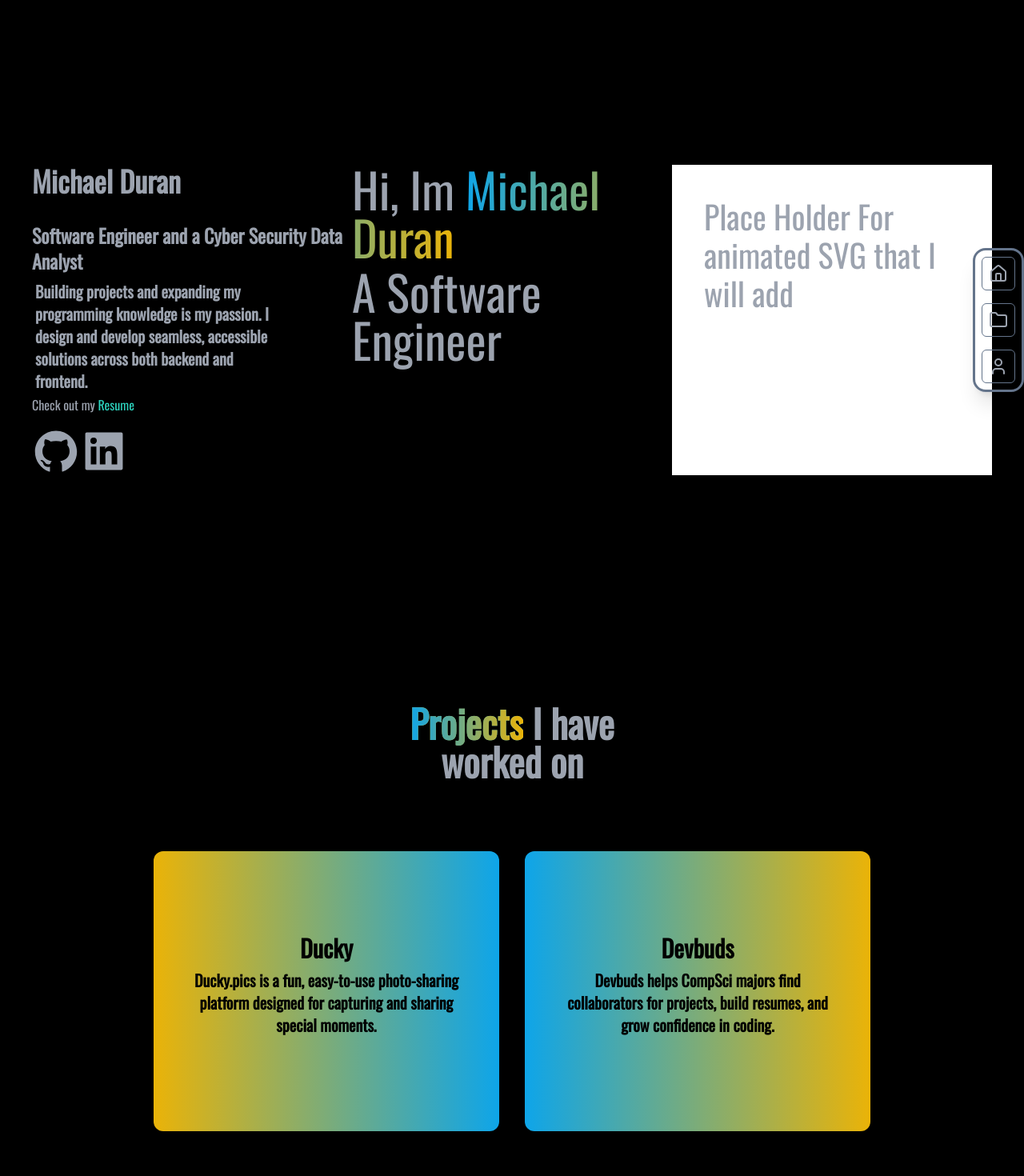
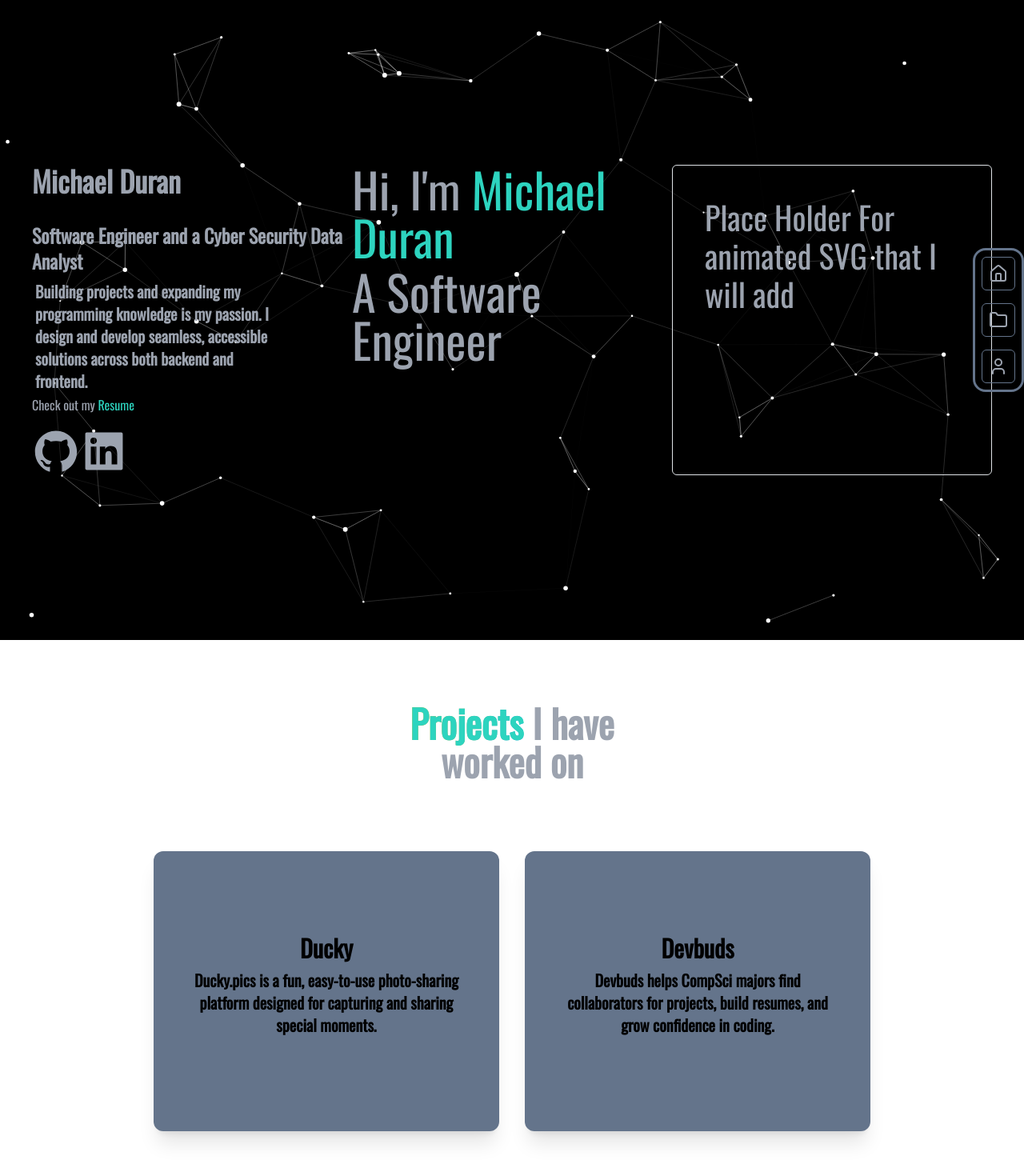
Before and after one commit to duranmichael681/Portfolio, a Next.js app: page / in a window 1280 px wide. Shown: the top 1470 px of the page at 80% size. Built offline with nearby package versions, Linux system fonts and the light colour scheme; some icons are missing.

Commit message:
Added particles to the background and chang colors

```diff
--- a/app/globals.css
+++ b/app/globals.css
@@ -3,8 +3,8 @@
 @tailwind utilities;
 
 @font-face {
-  font-family: 'Oswald';
-  src: url('/fonts/Oswald-VariableFont_wght.ttf') format('truetype');
+  font-family: "Oswald";
+  src: url("/fonts/Oswald-VariableFont_wght.ttf") format("truetype");
   font-weight: normal;
   font-style: normal;
 }
@@ -14,7 +14,7 @@ h1,
 p,
 span,
 div {
-  font-family: 'Oswald', sans-serif !important;
+  font-family: "Oswald", sans-serif !important;
 }
 a {
   color: inherit !important; /* Inherits text color from parent */
--- a/app/page.js
+++ b/app/page.js
@@ -22,10 +22,11 @@ import Bubble from "@/components/bubble";
 import { Input } from "@/components/ui/input";
 import { Button } from "@mui/material";
 import { ArrowRight } from "@mynaui/icons-react";
+import ParticlesComponent from "@/components/particlesBG";
 
 export default function Home() {
   return (
-    <div>
+    <>
       <Head>
         <title>Michael Duran Portfolio</title>
         <meta
@@ -41,17 +42,23 @@ export default function Home() {
         <meta property="og:url" content="https://yourwebsite.com" />
       </Head>
 
-      <main className="bg-white dark:bg-black text-gray-400 ">
+      {/* Particles Background Component */}
+      <div>
+        <ParticlesComponent />{" "}
+        {/* This component will handle the background effect */}
+      </div>
+
+      {/* Main Content Section */}
+      <main className="text-gray-400 relative z-10">
         {/* Navbar */}
         <Navbar />
 
         {/* Centered Content */}
-
-        <section id="intro" className="h-[100vh] flex items-center   bg-black">
+        <section id="intro" className="h-[100vh] flex items-center">
           <div className="flex w-full px-10">
-            <div className=" w-1/3 ">
+            <div className="w-1/3">
               <motion.h1
-                className="text-4xl font-bold "
+                className="text-4xl font-bold"
                 initial={{ opacity: 0, y: -20 }}
                 animate={{ opacity: 1, y: 0 }}
                 transition={{ duration: 0.5 }}
@@ -70,7 +77,7 @@ export default function Home() {
                 initial={{ opacity: 0, y: -20 }}
                 animate={{ opacity: 1, y: 0 }}
                 transition={{ duration: 0.5 }}
-                className=" text-xl font-semibold m-1 max-w-[300px] break-words"
+                className="text-xl font-semibold m-1 max-w-[300px] break-words"
               >
                 Building projects and expanding my programming knowledge is my
                 passion. I design and develop seamless, accessible solutions
@@ -80,13 +87,13 @@ export default function Home() {
                 href="https://docs.google.com/document/d/1AIJVoLaUnRe0Ua5YSJ5D1S8VYOKg3RbW/edit?usp=sharing&ouid=114518633992613409676&rtpof=true&sd=true"
                 target="_blank"
                 rel="noopener noreferrer"
-                className="flex items-center group" // Add `group` class to the parent
+                className="flex items-center group"
               >
                 Check out my&nbsp;<span className="text-teal-400">Resume</span>
                 <ArrowRight className="ml-2 transform transition-all duration-500 ease-in-out group-hover:translate-x-[10px]" />
               </a>
 
-              <div className="flex pt-3 ">
+              <div className="flex pt-3">
                 <AiFillGithub className="text-6xl" />
                 <AiFillLinkedin className="text-6xl" />
                 <a href="https://docs.google.com/document/d/1AIJVoLaUnRe0Ua5YSJ5D1S8VYOKg3RbW/edit?usp=sharing&ouid=114518633992613409676&rtpof=true&sd=true">
@@ -94,15 +101,15 @@ export default function Home() {
                 </a>
               </div>
             </div>
-            <div className="w-1/3  ">
+            <div className="w-1/3">
               <motion.h1
                 initial={{ opacity: 0, y: -20 }}
                 animate={{ opacity: 1, y: 0 }}
                 transition={{ duration: 0.5 }}
-                className=" text-6xl"
+                className="text-6xl"
               >
-                Hi, Im{" "}
-                <motion.span className="bg-gradient-to-r from-sky-500 to-yellow-500 bg-clip-text text-transparent">
+                Hi, I'm{" "}
+                <motion.span className="text-teal-400">
                   Michael Duran
                 </motion.span>
               </motion.h1>
@@ -110,27 +117,24 @@ export default function Home() {
                 initial={{ opacity: 0, y: -20 }}
                 animate={{ opacity: 1, y: 0 }}
                 transition={{ duration: 0.5 }}
-                className=" text-6xl"
+                className="text-6xl"
               >
                 A Software Engineer
               </motion.h1>
             </div>
-            <div className="w-1/3 bg-white">
-              <h1 className="p-10  ">
-                Place Holder For animated SVG that I will add{" "}
+            <div className="w-1/3 border border-gray-600 rounded">
+              <h1 className="p-10">
+                Place Holder For animated SVG that I will add
               </h1>
             </div>
           </div>
         </section>
-        <section id="projects" className="bg-black py-10">
-          <div className="flex flex-col  items-center text-center px-10 gap-10 ">
-            {/* Left Side: Title */}
-            <h1 className=" text-5xl font-bold p-10 w-1/3">
-              {" "}
-              <a className=" bg-gradient-to-r from-yellow-500 to-sky-500 text-transparent bg-clip-text">
-                <span className="bg-gradient-to-r from-sky-500 to-yellow-500 text-transparent bg-clip-text">
-                  Projects
-                </span>
+
+        <section id="projects" className="py-10">
+          <div className="flex flex-col items-center text-center px-10 gap-10">
+            <h1 className="text-5xl font-bold p-10 w-1/3">
+              <a className="bg-gradient-to-r from-yellow-500 to-sky-500 text-transparent bg-clip-text">
+                <span className="text-teal-400">Projects</span>
               </a>{" "}
               I have worked on
             </h1>
@@ -142,7 +146,7 @@ export default function Home() {
                 title="Ducky"
                 description="Ducky.pics is a fun, easy-to-use photo-sharing platform designed for capturing and sharing special moments."
                 link="https://www.ducky.pics"
-                bgClass="bg-gradient-to-l from-sky-500 to-yellow-500"
+                bgClass="bg-slate-500"
                 animationDelay={0.2}
               />
 
@@ -150,31 +154,32 @@ export default function Home() {
                 title="Devbuds"
                 description="Devbuds helps CompSci majors find collaborators for projects, build resumes, and grow confidence in coding."
                 link="https://www.Devbuds.org"
-                bgClass="bg-gradient-to-r from-sky-500 to-yellow-500"
+                bgClass="bg-slate-500"
                 animationDelay={0.4}
               />
             </div>
           </div>
         </section>
-        <section id="about me" className="bg-black h-screen">
+
+        <section id="about me" className="h-screen">
           <div className="flex">
             <div className="p-3 w-1/2 flex-col">
               <div className="p-5">
-                <h1>Languages</h1>
+                <h1 className="text-xl">Languages</h1>
                 <Bubble text="Java" />
                 <Bubble text="JS" />
                 <Bubble text="C++" />
                 <Bubble text="Python" />
               </div>
               <div className="p-5">
-                <h1>Frameworks</h1>
+                <h1 className="text-xl">Frameworks</h1>
                 <Bubble text="React" />
                 <Bubble text="Vite" />
                 <Bubble text="Next.js" />
                 <Bubble text="Tailwind" />
               </div>
               <div className="p-5">
-                <h1>Tools</h1>
+                <h1 className="text-lg">Tools</h1>
                 <Bubble text="VS Code" />
                 <Bubble text="Figma" />
                 <Bubble text="Vercel" />
@@ -184,7 +189,7 @@ export default function Home() {
               </div>
             </div>
 
-            {/* This is your placeholder section */}
+            {/* Placeholder section */}
             <div className="w-2/3 p-4">
               <p>
                 This is just a placeholder for the content that will go here.
@@ -193,6 +198,6 @@ export default function Home() {
           </div>
         </section>
       </main>
-    </div>
+    </>
   );
 }
--- /dev/null
+++ b/components/particlesBG.js
@@ -0,0 +1,103 @@
+import Particles, { initParticlesEngine } from "@tsparticles/react";
+import { useEffect, useMemo, useState } from "react";
+// import { loadAll } from "@/tsparticles/all"; // if you are going to use `loadAll`, install the "@tsparticles/all" package too.
+// import { loadFull } from "tsparticles"; // if you are going to use `loadFull`, install the "tsparticles" package too.
+import { loadSlim } from "@tsparticles/slim"; // if you are going to use `loadSlim`, install the "@tsparticles/slim" package too.
+// import { loadBasic } from "@tsparticles/basic"; // if you are going to use `loadBasic`, install the "@tsparticles/basic" package too.
+
+const ParticlesComponent = (props) => {
+  const [init, setInit] = useState(false);
+  // this should be run only once per application lifetime
+  useEffect(() => {
+    initParticlesEngine(async (engine) => {
+      // you can initiate the tsParticles instance (engine) here, adding custom shapes or presets
+      // this loads the tsparticles package bundle, it's the easiest method for getting everything ready
+      // starting from v2 you can add only the features you need reducing the bundle size
+      //await loadAll(engine);
+      //await loadFull(engine);
+      await loadSlim(engine);
+      //await loadBasic(engine);
+    }).then(() => {
+      setInit(true);
+    });
+  }, []);
+
+  const particlesLoaded = (container) => {
+    console.log(container);
+  };
+
+  const options = useMemo(
+    () => ({
+      background: {
+        color: {
+          value: "#000000",
+        },
+      },
+      fpsLimit: 120,
+      interactivity: {
+        events: {
+          onClick: {
+            enable: true,
+            mode: "repulse",
+          },
+          onHover: {
+            enable: true,
+            mode: "grab",
+          },
+        },
+        modes: {
+          push: {
+            distance: 200,
+            duration: 15,
+          },
+          grab: {
+            distance: 150,
+          },
+        },
+      },
+      particles: {
+        color: {
+          value: "#FFFFFF",
+        },
+        links: {
+          color: "#FFFFFF",
+          distance: 150,
+          enable: true,
+          opacity: 0.3,
+          width: 1,
+        },
+        move: {
+          direction: "none",
+          enable: true,
+          outModes: {
+            default: "bounce",
+          },
+          random: true,
+          speed: 1,
+          straight: false,
+        },
+        number: {
+          density: {
+            enable: true,
+          },
+          value: 150,
+        },
+        opacity: {
+          value: 1.0,
+        },
+        shape: {
+          type: "circle",
+        },
+        size: {
+          value: { min: 1, max: 3 },
+        },
+      },
+      detectRetina: true,
+    }),
+    []
+  );
+
+  return <Particles id={props.id} init={particlesLoaded} options={options} />;
+};
+
+export default ParticlesComponent;
--- /dev/null
+++ b/components/ui/config/particles-config.js
@@ -0,0 +1,2 @@
+const particlesConfig = {};
+export default particlesConfig;
--- a/package.json
+++ b/package.json
@@ -16,6 +16,8 @@
     "@mynaui/icons-react": "^0.3.3",
     "@radix-ui/react-dialog": "^1.1.6",
     "@radix-ui/react-slot": "^1.1.2",
+    "@tsparticles/all": "^3.8.1",
+    "@tsparticles/react": "^3.0.0",
     "bootstrap": "^5.3.3",
     "class-variance-authority": "^0.7.1",
     "clsx": "^2.1.1",
```
Also changed, not shown: components/projectCards.js (+19 -14 lines), public/minimal-waves.jpg (added), 1 other file (tests, documents, lock files or other folders).
